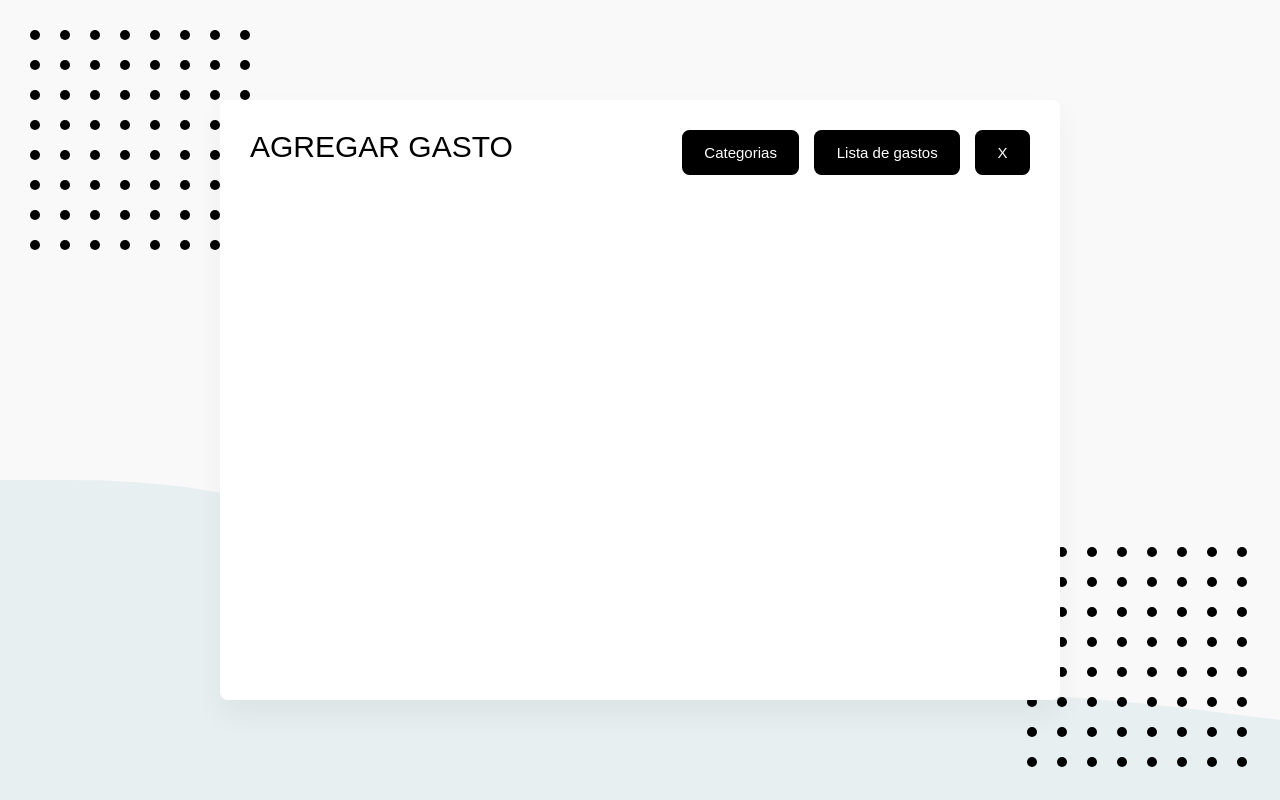
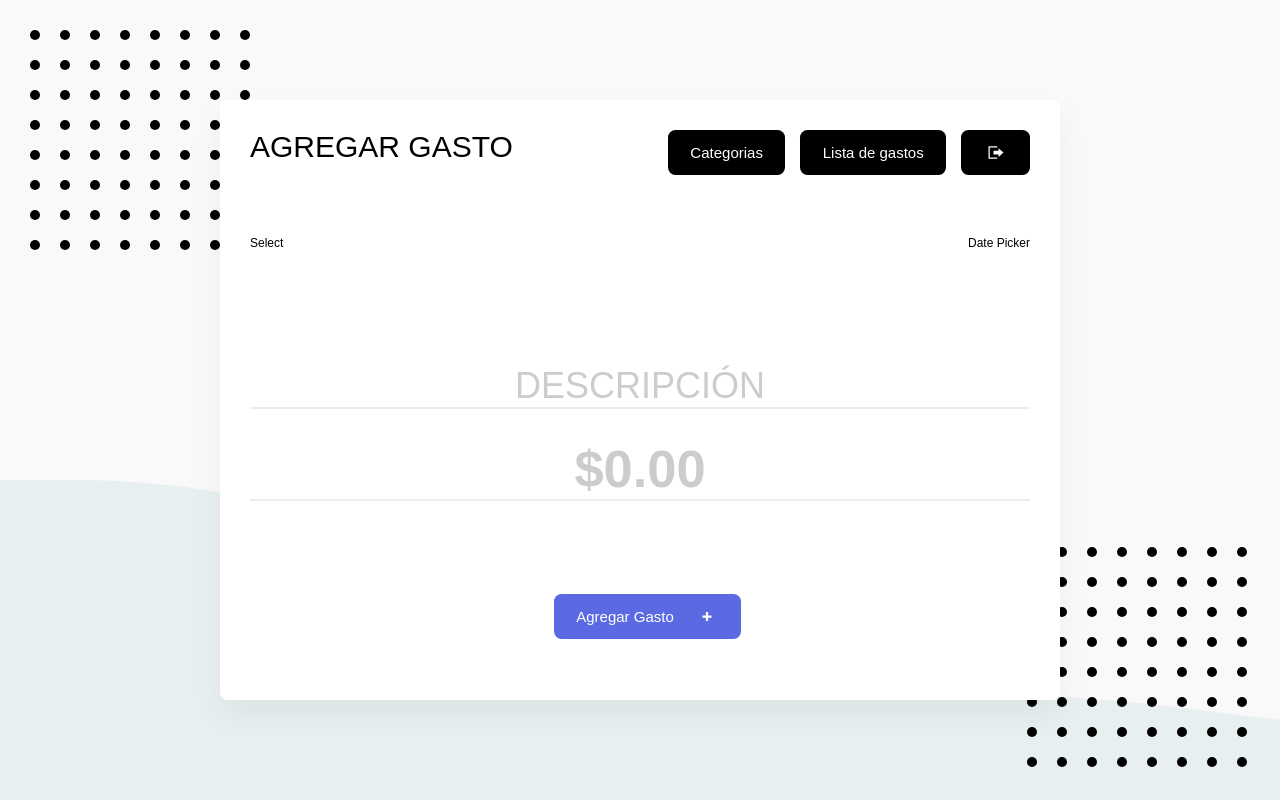
Before and after one commit to Mati1999/app_lista_gastos, a React (Create React App) app: page / in a window 1280 px wide. Built offline with nearby package versions, Linux system fonts and the light colour scheme; no server answers; sample sign-in values are in the browser's storage; what webfontloader would draw is missing.

Commit message:
creacion de formulario para agregar descripcion y precio

```diff
--- a/src/App.js
+++ b/src/App.js
@@ -2,7 +2,8 @@ import React from 'react';
 import { Helmet } from 'react-helmet';
 import { Header, Titulo, ContenedorHeader, ContenedorBotones } from './Elementos/Header';
 import Boton from './Elementos/Boton';
-
+import BotonCerrarSesion from './Elementos/BotonCerrarSesion';
+import FormularioGasto from './Componentes/FormularioGasto';
 const App = () => {
   return (
     <>
@@ -15,10 +16,12 @@ const App = () => {
           <ContenedorBotones>
             <Boton to="/categorias">Categorias</Boton>
             <Boton to="/lista">Lista de gastos</Boton>
-            <Boton to="/">X</Boton>
+            <BotonCerrarSesion />
           </ContenedorBotones>
         </ContenedorHeader>
       </Header>
+
+      <FormularioGasto />
     </>
   );
 }
--- /dev/null
+++ b/src/Componentes/FormularioGasto.js
@@ -0,0 +1,42 @@
+import React, { useState } from 'react';
+import { ContenedorFiltros, Formulario, Input, InputGrande, ContenedorBoton } from './../Elementos/ElementosDeFormulario';
+import Boton from './../Elementos/Boton';
+import { ReactComponent as IconoPlus } from './../imagenes/plus.svg';
+
+const FormularioGasto = () => {
+
+    const [inputDescripcion, cambiarInputDescripcion] = useState('');
+    const [inputCantidad, cambiarInputCantidad] = useState('');
+
+    const handleChange = (e) => {
+        if (e.target.name === 'descripcion') {
+            cambiarInputDescripcion(e.target.value);
+        } else if (e.target.name === 'cantidad') {
+            cambiarInputCantidad(e.target.value.replace(/[^0-9.]/g, ''));
+        }
+    }
+
+    return (
+        <Formulario>
+            <ContenedorFiltros>
+                <p>Select</p>
+                <p>Date Picker</p>
+            </ContenedorFiltros>
+
+            <div>
+                <Input type="text" name="descripcion" id="descripcion" placeholder="Descripción"
+                    value={inputDescripcion} onChange={handleChange}></Input>
+                <InputGrande type="text" name="cantidad" id="cantidad" placeholder="$0.00"
+                    value={inputCantidad} onChange={handleChange}></InputGrande>
+            </div>
+            <ContenedorBoton>
+                <Boton as="button" primario conIcono type="submit">
+                    Agregar Gasto <IconoPlus />
+                </Boton>
+            </ContenedorBoton>
+
+        </Formulario>
+    );
+}
+
+export default FormularioGasto;
--- /dev/null
+++ b/src/Componentes/RutaPrivada.js
@@ -0,0 +1,16 @@
+import React from 'react';
+import { useAuth } from './../Contextos/AuthContext';
+import { Route, Redirect } from 'react-router-dom';
+
+const RutaProtegida = ({ children, ...restoDePropiedades }) => {
+    const { usuario } = useAuth();
+
+    if (usuario) {
+        return <Route {...restoDePropiedades}> {children} </Route>
+    } else {
+        return <Redirect to="/iniciar-sesion" />
+    }
+
+}
+
+export default RutaProtegida;
--- /dev/null
+++ b/src/Elementos/BotonCerrarSesion.js
@@ -0,0 +1,28 @@
+import React from 'react';
+import { ReactComponent as IconoCerrarSesion } from './../imagenes/log-out.svg';
+import Boton from './Boton';
+import { auth } from './../Firebase/FireBaseConfig';
+import { useHistory } from 'react-router-dom';
+
+const BotonCerrarSesion = () => {
+
+    const history = useHistory();
+
+    const cerrarSesion = async () => {
+        try {
+            await auth.signOut();
+            history.push('/iniciar-sesion')
+        } catch (error) {
+            console.log(error);
+        }
+
+    }
+
+    return (
+        <Boton iconoGrande as="button" onClick={cerrarSesion}>
+            <IconoCerrarSesion />
+        </Boton>
+    );
+}
+
+export default BotonCerrarSesion;
--- a/src/index.js
+++ b/src/index.js
@@ -14,6 +14,7 @@ import { Helmet } from 'react-helmet';
 import favicon from './imagenes/logo.png'
 import Fondo from './Elementos/Fondo';
 import { AuthProvider } from './Contextos/AuthContext';
+import RutaPrivada from './Componentes/RutaPrivada';
 
 WebFont.load({
   google: {
@@ -34,10 +35,20 @@ const Index = () => {
             <Switch>
               <Route path="/iniciar-sesion" component={InicioSesion} />
               <Route path="/crear-cuenta" component={RegistroUsuarios} />
-              <Route path="/categorias" component={GastosPorCategoria} />
-              <Route path="/lista" component={ListaDeGastos} />
-              <Route path="/editar/:id" component={EditarGasto} />
-              <Route path="/" component={App} />
+
+              <RutaPrivada path="/categorias">
+                <GastosPorCategoria />
+              </RutaPrivada>
+              <RutaPrivada path="/lista">
+                <ListaDeGastos />
+              </RutaPrivada>
+              <RutaPrivada path="/editar/:id">
+                <EditarGasto />
+              </RutaPrivada>
+              <RutaPrivada path="/">
+                <App />
+              </RutaPrivada>
+
             </Switch>
           </Contenedor>
         </BrowserRouter>
```
Also changed, not shown: 1 other file (tests, documents, lock files or other folders).
